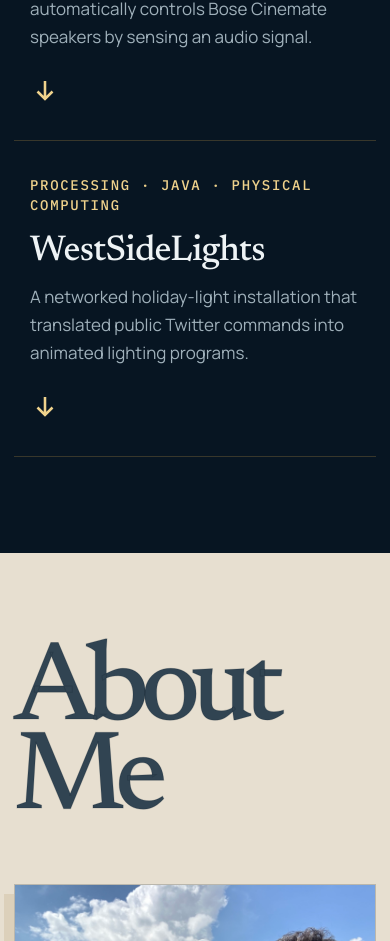
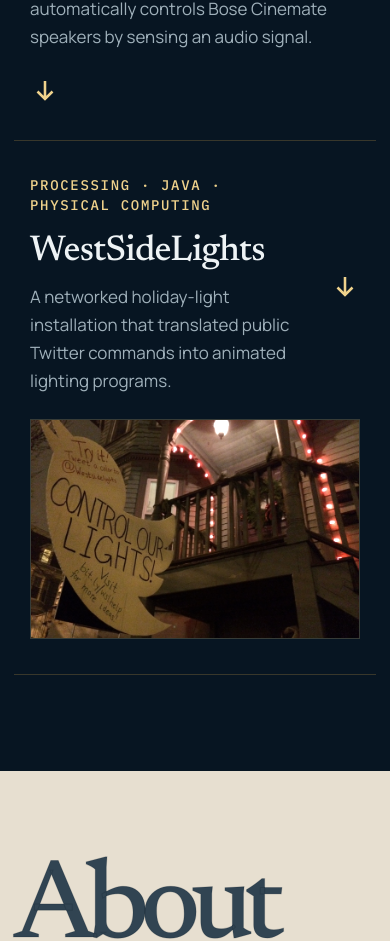
Before and after one commit to jaytavares/jasontavares.com, a Next.js app: page / in a window 390 px wide. Shown: the part 5218-6159 px from the top of the page. Built offline with nearby package versions, Linux system fonts and the light colour scheme.

Commit message:
Add WestSideLights project photo

```diff
--- a/app/globals.css
+++ b/app/globals.css
@@ -342,6 +342,9 @@ h3 {
   padding: 2.2rem 1rem;
   border-bottom: 1px solid var(--line);
 }
+.electronics-list a.has-image {
+  grid-template-columns: minmax(0, 1fr) minmax(280px, 420px) auto;
+}
 .electronics-list a:hover {
   background: rgba(13, 34, 51, 0.7);
 }
@@ -357,6 +360,24 @@ h3 {
   width: 30px;
   height: 30px;
   color: var(--brass-light);
+}
+.electronics-project-image {
+  margin: 0;
+  aspect-ratio: 3 / 2;
+  border: 1px solid rgba(239, 210, 140, 0.2);
+  overflow: hidden;
+}
+.electronics-project-image img {
+  display: block;
+  width: 100%;
+  height: 100%;
+  object-fit: cover;
+  object-position: center 54%;
+  filter: brightness(1.08) saturate(0.92);
+  transition: transform 0.3s ease;
+}
+.electronics-list a:hover .electronics-project-image img {
+  transform: scale(1.02);
 }
 
 .about-me-section {
@@ -524,6 +545,21 @@ h3 {
   .about-me-photo {
     box-shadow: -10px 10px 0 rgba(138, 101, 30, 0.12);
   }
+  .electronics-list a.has-image {
+    grid-template-columns: minmax(0, 1fr) auto;
+  }
+  .electronics-list a.has-image > div {
+    grid-column: 1;
+    grid-row: 1;
+  }
+  .electronics-list a.has-image > svg {
+    grid-column: 2;
+    grid-row: 1;
+  }
+  .electronics-project-image {
+    grid-column: 1 / -1;
+    grid-row: 2;
+  }
 }
 
 @media (max-width: 640px) {
--- a/app/page.tsx
+++ b/app/page.tsx
@@ -80,6 +80,7 @@ const electronicThings = [
       "A networked holiday-light installation that translated public Twitter commands into animated lighting programs.",
     detail: "Processing · Java · physical computing",
     href: "https://github.com/jaytavares/WestSideLights",
+    image: "/westsidelights-twitter.jpeg",
   },
 ];
 
@@ -233,6 +234,7 @@ export default function Home() {
         <div className="electronics-list">
           {electronicThings.map((project) => (
             <a
+              className={project.image ? "has-image" : undefined}
               href={project.href}
               key={project.name}
               target="_blank"
@@ -243,6 +245,17 @@ export default function Home() {
                 <h3>{project.name}</h3>
                 <p>{project.description}</p>
               </div>
+              {project.image ? (
+                <figure className="electronics-project-image">
+                  <Image
+                    src={project.image}
+                    alt=""
+                    width={1536}
+                    height={1152}
+                    sizes="(max-width: 900px) calc(100vw - 60px), 420px"
+                  />
+                </figure>
+              ) : null}
               <ArrowIcon />
             </a>
           ))}
```
Also changed, not shown: public/westsidelights-twitter.jpeg (added), 1 other file (tests, documents, lock files or other folders).
